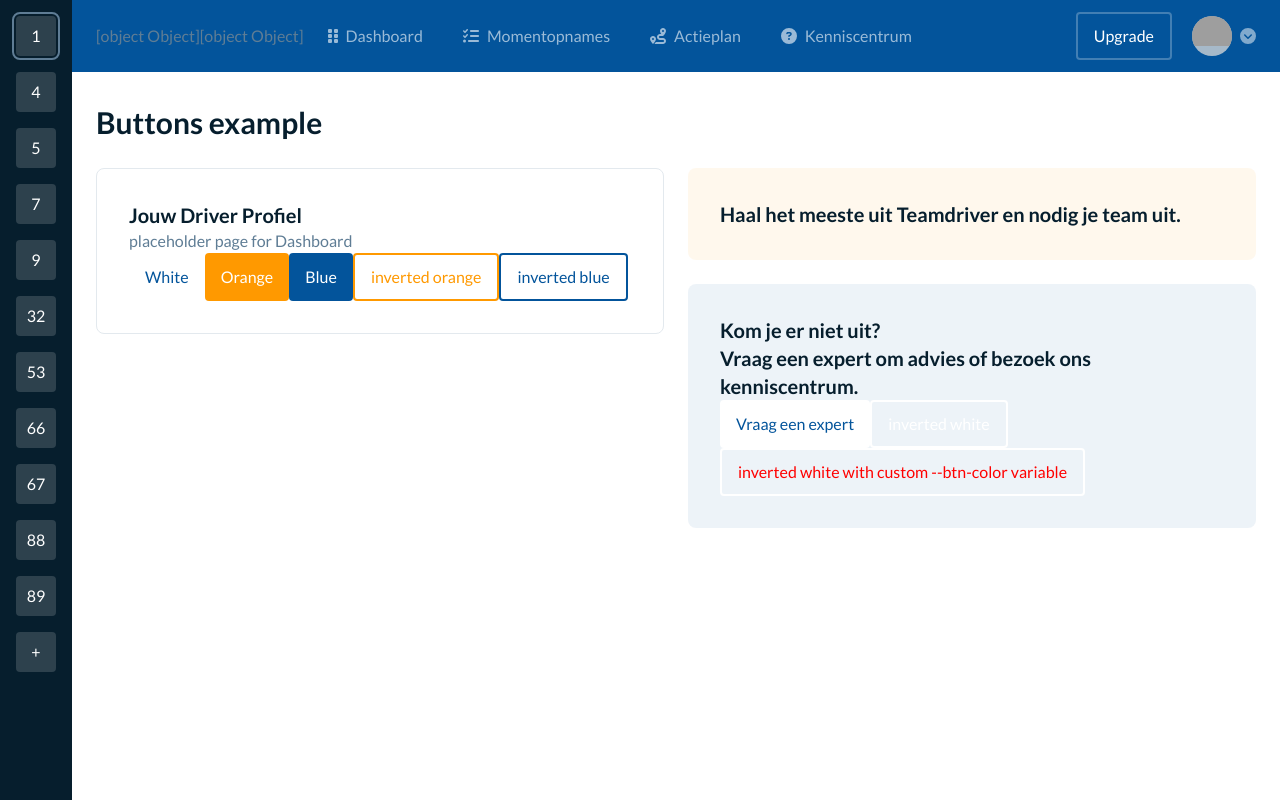
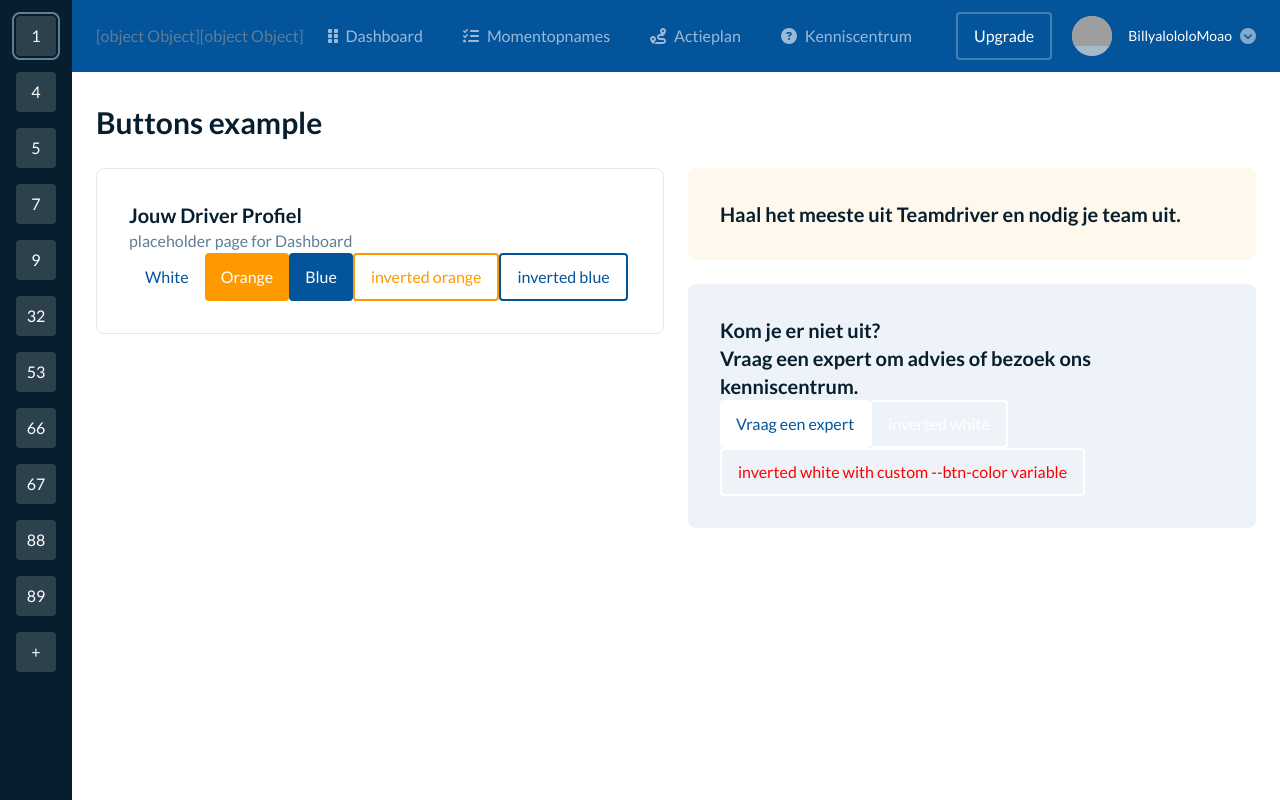
Before and after one commit to colintanw2w/nuxt-tea, a Nuxt app: page /examples/buttons in a window 1280 px wide. Built offline with nearby package versions, Linux system fonts and the light colour scheme; grey boxes are pictures that could not be loaded.

Commit message:
styling for first name in top bar

```diff
--- a/assets/scss/components/_profile-image.scss
+++ b/assets/scss/components/_profile-image.scss
@@ -3,4 +3,5 @@
     @apply bg-gray-300;
     @apply relative;
     @apply overflow-hidden;
+    @apply flex-shrink-0;
 }
--- a/assets/scss/components/_top-nav.scss
+++ b/assets/scss/components/_top-nav.scss
@@ -43,6 +43,18 @@
             @apply text-white;
             @apply text-opacity-50;
             @apply ml-2;
+        }
+
+        .user-first-name {
+            @apply text-white;
+            @apply text-sm;
+            @apply ml-4;
+            @apply text-ellipsis overflow-hidden;
+            max-width: 4rem;
+
+            @screen xl {
+                max-width: 8rem;
+            }
         }
 
         .user-menu-dropdown {
--- a/components/TopNav/UserMenu.vue
+++ b/components/TopNav/UserMenu.vue
@@ -13,6 +13,9 @@ onClickOutside(el, () => { isOpen.value = false; });
 <template>
     <div ref="el" class="user-menu" @click="isOpen = !isOpen">
         <ProfileImage url="https://www.fillmurray.com/360/360" />
+        <div class="user-first-name">
+            BillyalololoMoao
+        </div>
         <font-awesome-icon :icon="['fas', chevronClass]" alt="profile image" />
         <TopNavUserMenuDropdown v-if="isOpen" />
     </div>
--- a/pages/examples/buttons.vue
+++ b/pages/examples/buttons.vue
@@ -1,9 +1,3 @@
-<script setup lang="ts">
-import { useSidebar } from '~/stores/sidebar';
-
-const sidebar = useSidebar();
-</script>
-
 <template>
     <div class="content-container pt-8">
         <h1 class="h1 mb-7">
```
